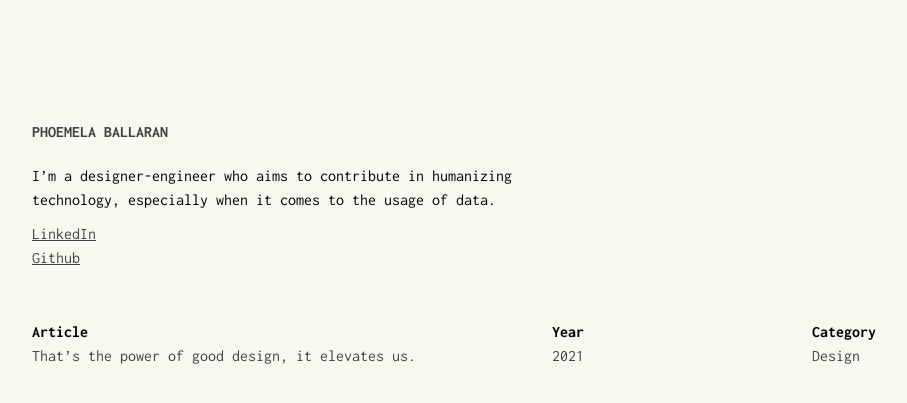
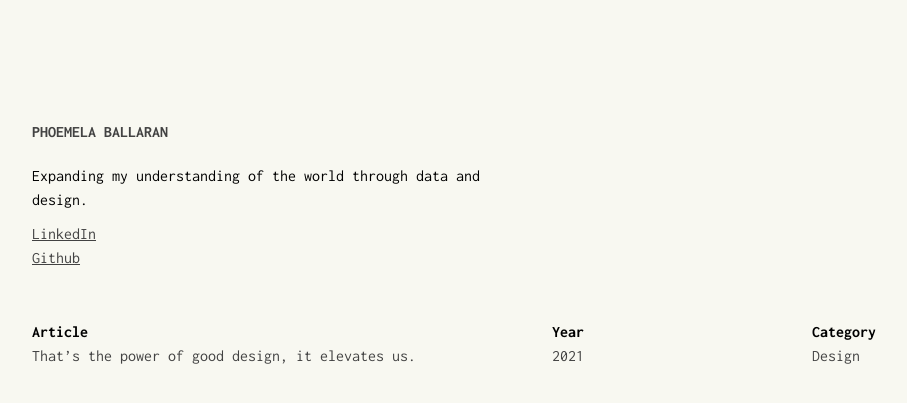
Before and after one commit to comoballar/phoemelaballaran.github.io, a Jekyll site: the page built from index.html, in a window 1280 px wide. Shown: the top 403 px of the page, without its empty margins (88-995 px from the left). Built offline with Jekyll 4.4.1, drawn with Linux system fonts in a browser that asks for light colours.

Commit message:
Update _config.yml

```diff
--- a/_config.yml
+++ b/_config.yml
@@ -7,7 +7,7 @@ g_analytics: UA-12345678-1
 # bio
 header: PHOEMELA BALLARAN
 desc: >
-  I’m a designer-engineer who aims to contribute in humanizing technology, especially when it comes to the usage of data.
+  Expanding my understanding of the world through data and design.
 
 # posts
 date_format: "%Y"
```
